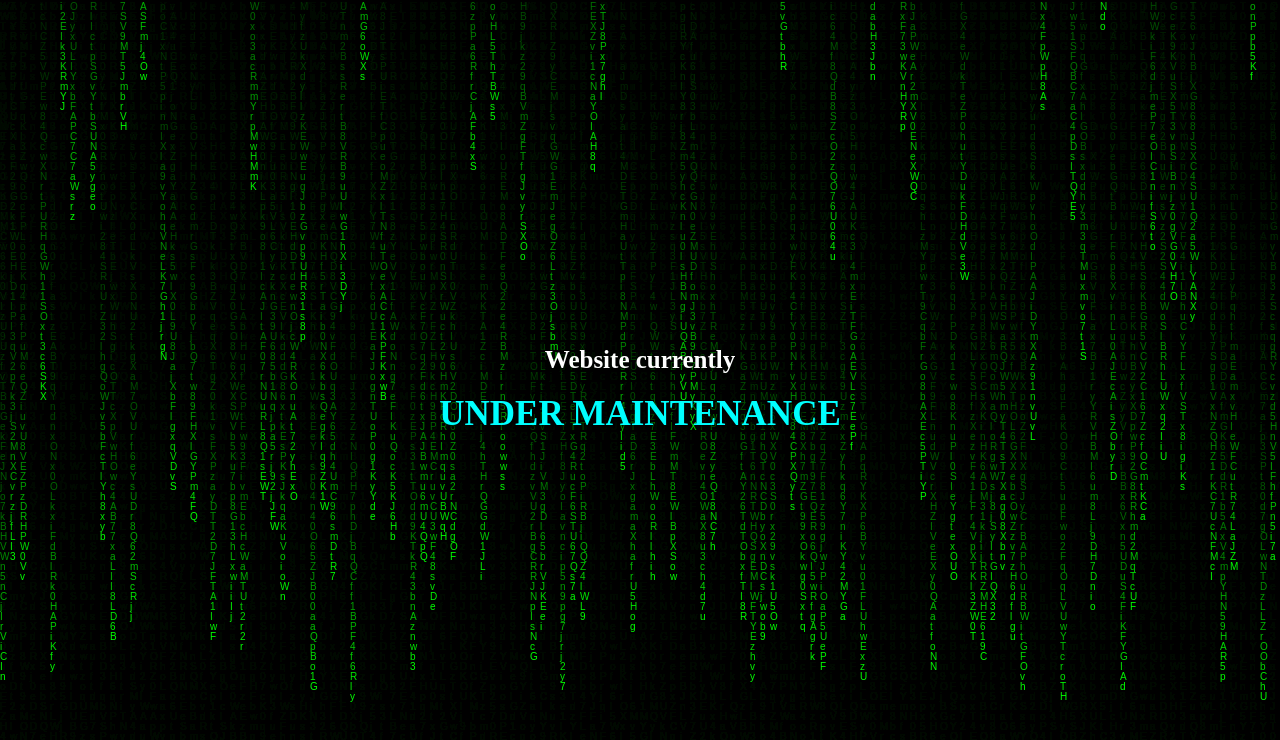
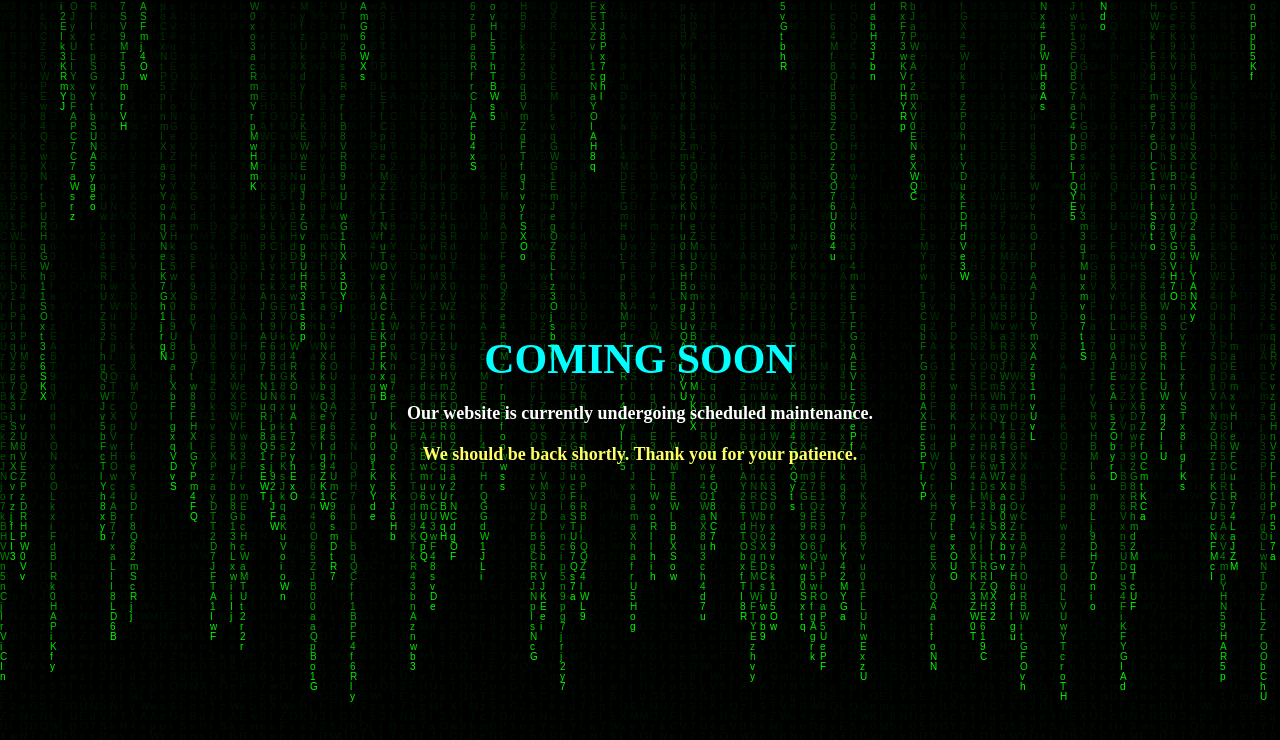
Before and after one commit to ndaidong/maintenance, a plain HTML site: page index.html in a window 1280 px wide. Drawn offline with Linux system fonts and the light colour scheme.

Commit message:
Update content

```diff
--- a/index.html
+++ b/index.html
@@ -3,7 +3,7 @@
     <meta charset="utf-8">
     <meta http-equiv="X-UA-Compatible" content="IE=edge,chrome=1">
     <meta name="viewport" content="width=device-width">
-    <title>Maintenance</title>
+    <title>Coming Soon</title>
     <style>
       * {margin: 0; padding: 0;}
       body {background: black;}
@@ -17,35 +17,34 @@
         transform: translate(-50%, -50%);
       }
       .centered h1{
-        margin-top: 20px;
+        margin: 20px auto;
         color: #0ff;
-        font-size: 35px;
+        font-size: 42px;
         text-transform: uppercase;
         text-shadow: 2px 3px 4px #000;
       }
       .centered h2{
+        margin: 20px auto;
         color: #fff;
-        font-size: 25px;
+        font-size: 18px;
         text-shadow: 2px 3px 4px #000;
       }
       .centered h3{
-        margin-top: 20px;
+        margin: 20px auto;
         color: #ff6;
-        font-size: 22px;
+        font-size: 18px;
         text-shadow: 2px 3px 4px #000;
       }
     </style>
   </head>
   <body>
     <div class="centered">
-      <h2>Website currently</h2>
-      <h1>under maintenance</h1>
-      <h3 id="comingTime">&nbsp;</h3>
+      <h1>Coming Soon</h1>
+      <h2>Our website is currently undergoing scheduled maintenance.</h2>
+      <h3>We should be back shortly. Thank you for your patience.</h3>
     </div>
     <canvas id="c"></canvas>
     <script type="text/javascript">
-
-      // matrix background
       ;((id) => {
         const c = document.getElementById(id);
         const ctx = c.getContext('2d');
@@ -75,63 +74,6 @@
         }
         setInterval(draw, 33);
       })('c');
-
-      // count down
-      const setCounter = (elid, deadline) => {
-        const container = document.getElementById(elid);
-        const endTime = (new Date(deadline)).getTime();
-        const nsInSec = 1000;
-        const nsInMin = nsInSec * 60;
-        const nsInHour = nsInMin * 60;
-        const nsInDay = nsInHour * 24;
-
-        const format = function(num, noun, previous = 0){
-          return num > 1 ? `${num} ${noun}s` : num > 0 || previous > 0 ? `${num} ${noun}` : '';
-        }
-
-        const recalculate = () => {
-          const current = (new Date()).getTime();
-          let distance = endTime - current;
-
-          const dayDiff = distance > nsInDay ? Math.floor(distance / nsInDay) : 0;
-          distance -= dayDiff * nsInDay;
-
-          const hourDiff = distance > nsInHour ? Math.floor(distance / nsInHour) : 0;
-          distance -= hourDiff * nsInHour;
-
-          const minDiff = distance > nsInMin ? Math.floor(distance / nsInMin) : 0;
-          distance -= minDiff * nsInMin;
-
-          const secDiff = distance > nsInSec ? Math.floor(distance / nsInSec) : 0;
-          distance -= secDiff * nsInSec;
-
-          return [
-            dayDiff,
-            hourDiff,
-            minDiff,
-            secDiff
-          ];
-        }
-
-        const update = () => {
-          const re = recalculate();
-          const arr = [
-            format(re[0], 'day'),
-            format(re[1], 'hour', re[0]),
-            format(re[2], 'minute', re[1]),
-            format(re[3], 'second', re[2])
-          ];
-
-          const txt = arr.join(' ');
-          container.innerHTML = txt;
-          setTimeout(update, 1e3);
-        }
-
-        update();
-      }
-
-      const DEADLINE = '02/24/2020 7:50:00 GMT+0';
-      setCounter('comingTime', DEADLINE);
     </script>
   </body>
 </html>
```
